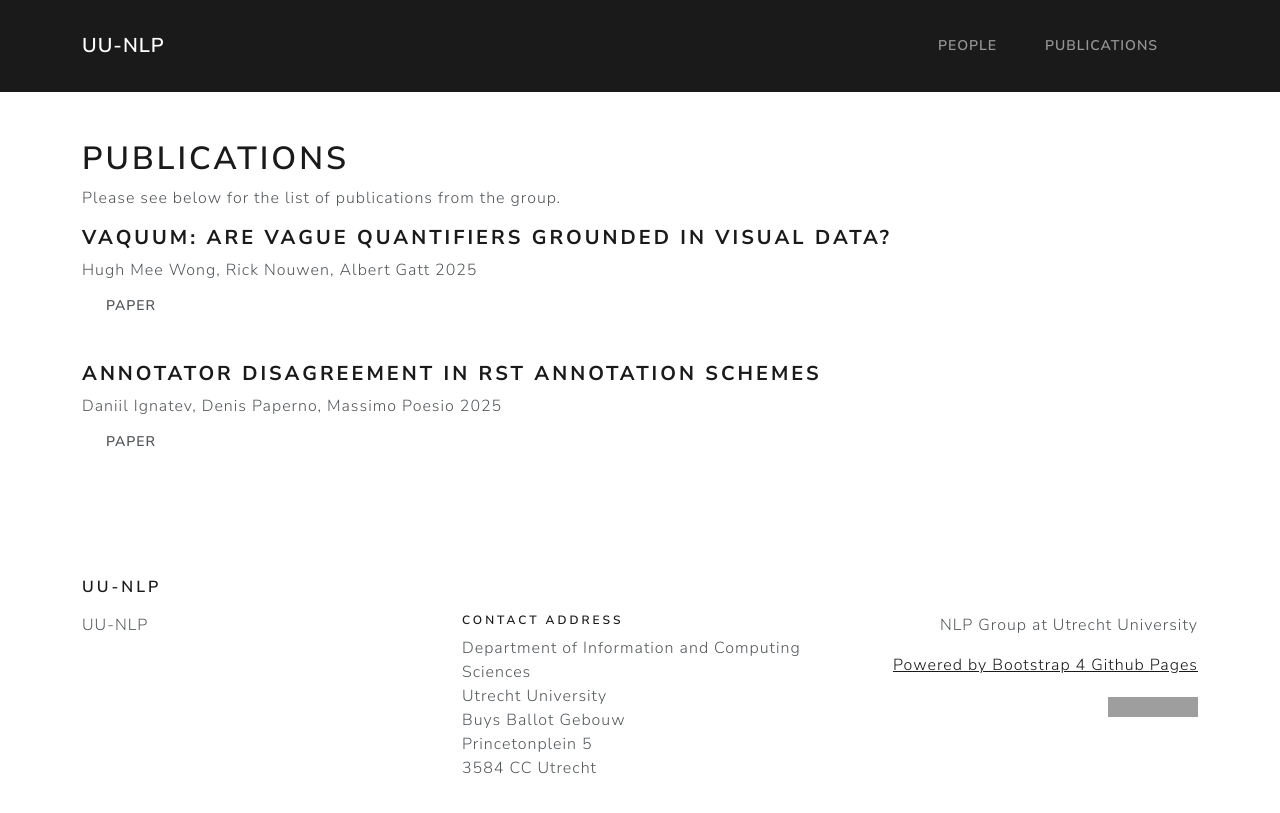
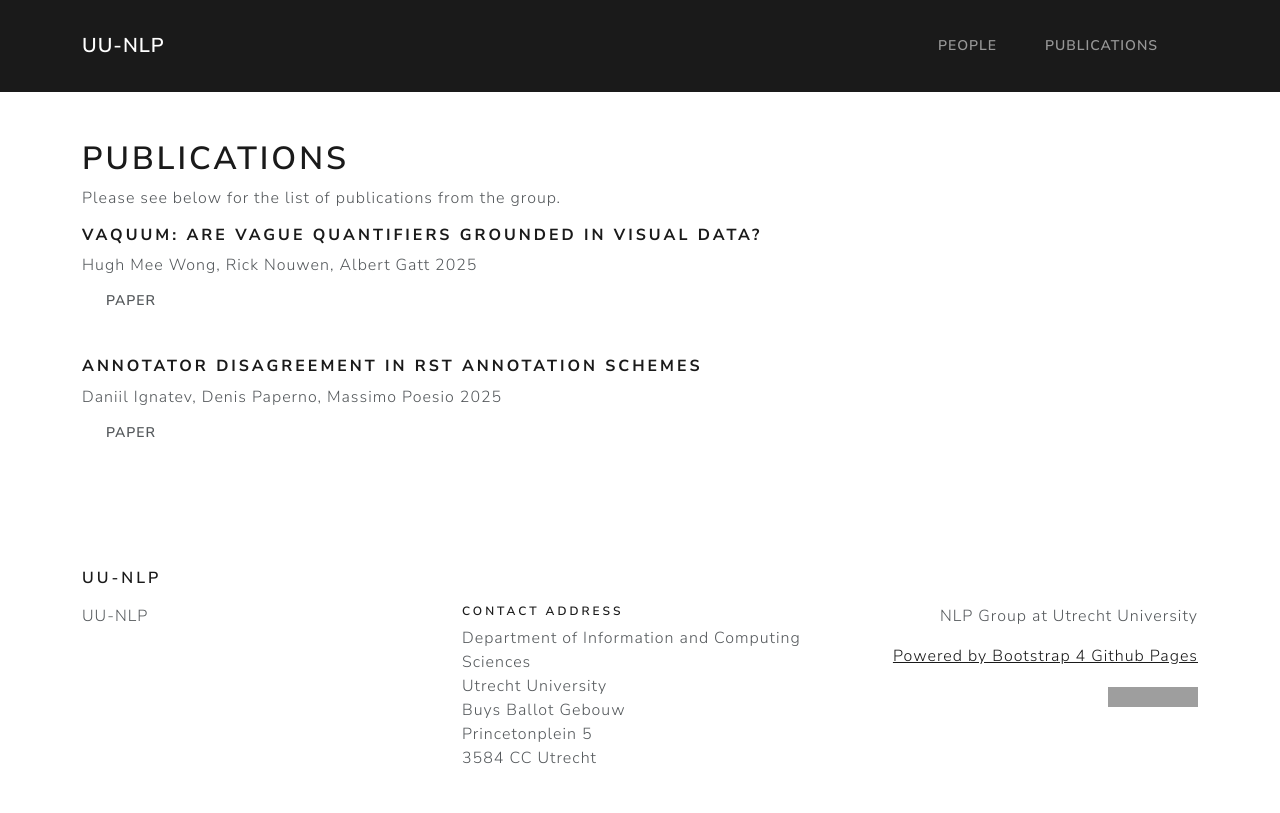
Before and after one commit to thaoanhdang/uu-nlp.github.io, a Jekyll site: the page built from publications.md, in a window 1280 px wide. Shown: the top 813 px of the page. Built offline with Jekyll 4.4.1, drawn with Linux system fonts in a browser that asks for light colours; our own code applies the rules of GitHub Pages for plain Markdown files; grey boxes are pictures that could not be loaded.

```diff
--- a/publications.md
+++ b/publications.md
@@ -4,14 +4,14 @@ permalink: /publications/
 ---
 Please see below for the list of publications from the group.
 
-#### **VAQUUM: Are Vague Quantifiers Grounded in Visual Data?**
+##### **VAQUUM: Are Vague Quantifiers Grounded in Visual Data?**
 Hugh Mee Wong, Rick Nouwen, Albert Gatt
 2025
 <a href="https://arxiv.org/abs/2502.11874" class="btn btn-blue">paper</a>
 
 ---
 
-#### **Annotator disagreement in RST annotation schemes**
+##### **Annotator disagreement in RST annotation schemes**
 Daniil Ignatev, Denis Paperno, Massimo Poesio
 2025
 <a href="https://openpublishing.library.umass.edu/scil/article/id/3137/" class="btn btn-blue">paper</a>
```
